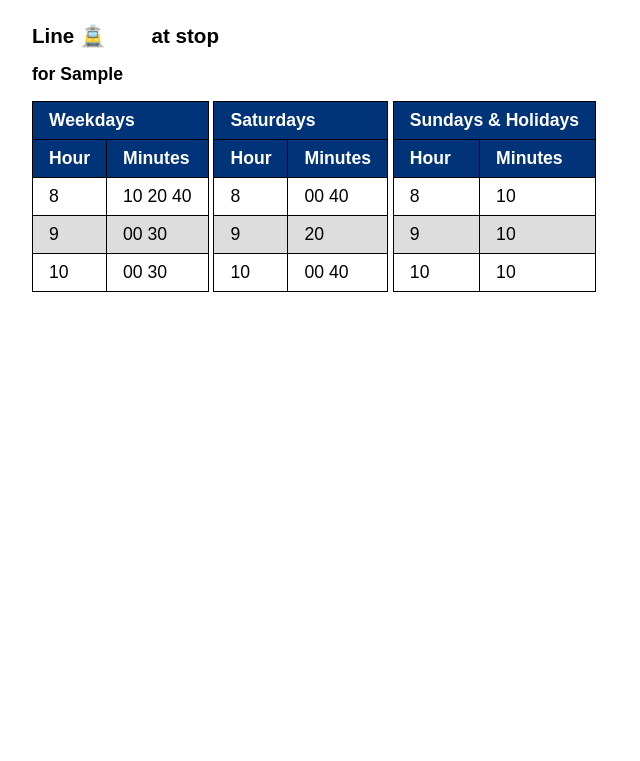
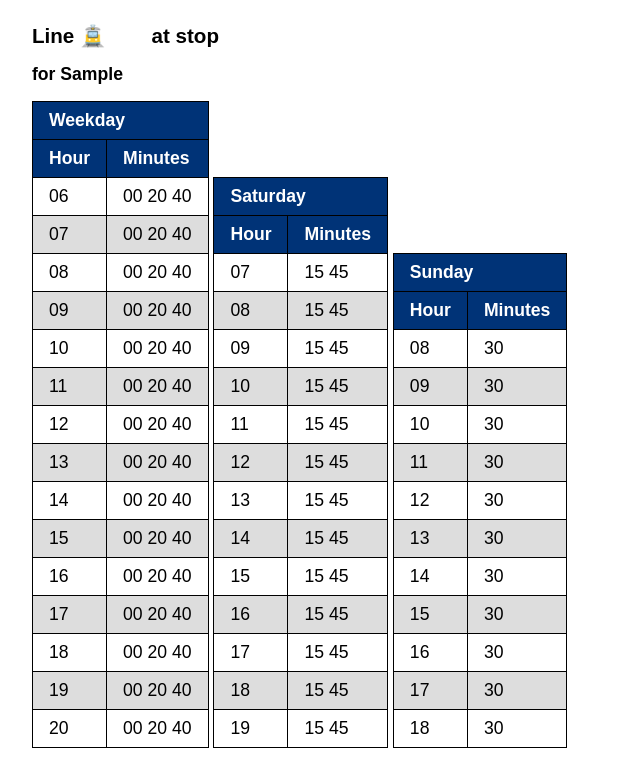
Before and after one commit to konradwojda/knu-cdp2-szallitas, a Django app: page /transportation/timetable/1/1/ in a window 1280 px wide. Shown: the part 72-833 px from the top of the page, without its empty margins (0-640 px from the left). Before the commit the page ends 364 px from the top, so only its background shows below. Run offline with Django 4.2, Linux system fonts and the light colour scheme; tables that the repository leaves empty hold one stand-in row (values such as "Sample post"); some web fonts are replaced.

Commit message:
Render server-generated tabular timetable

```diff
--- a/szallitas/transportation/templates/transportation/timetable.html
+++ b/szallitas/transportation/templates/transportation/timetable.html
@@ -8,74 +8,28 @@
         at stop
         <a href="/transportation/stop/{{stop.id}}">{{stop.name}}</a>
     </h3>
-    {% for pattern in patterns %}
+    {% for pattern, timetables in timetable_by_pattern %}
     <div>
         <!-- FIXME: What if pattern doesn't have a headsign? -->
         <h4>for {{pattern.headsign}}</h4>
         <div class="timetables">
+            {% for calendar_name, deps_by_hours in timetables %}
             <table>
                 <tr>
-                    <th colspan="2">Weekdays</th>
+                    <th colspan="2">{{calendar_name}}</th>
                 </tr>
                 <tr>
                     <th>Hour</th>
                     <th>Minutes</th>
                 </tr>
+                {% for hour, minutes in deps_by_hours %}
                 <tr>
-                    <td>8</td>
-                    <td>10 20 40</td>
+                    <td>{{hour}}</td>
+                    <td>{{minutes|join:" "}}</td>
                 </tr>
-                <tr>
-                    <td>9</td>
-                    <td>00 30</td>
-                </tr>
-                <tr>
-                    <td>10</td>
-                    <td>00 30</td>
-                </tr>
+                {% endfor %}
             </table>
-            <table>
-                <tr>
-                    <th colspan="2">Saturdays</th>
-                </tr>
-                <tr>
-                    <th>Hour</th>
-                    <th>Minutes</th>
-                </tr>
-                <tr>
-                    <td>8</td>
-                    <td>00 40</td>
-                </tr>
-                <tr>
-                    <td>9</td>
-                    <td>20</td>
-                </tr>
-                <tr>
-                    <td>10</td>
-                    <td>00 40</td>
-                </tr>
-            </table>
-            <table>
-                <tr>
-                    <th colspan="2">Sundays & Holidays</th>
-                </tr>
-                <tr>
-                    <th>Hour</th>
-                    <th>Minutes</th>
-                </tr>
-                <tr>
-                    <td>8</td>
-                    <td>10</td>
-                </tr>
-                <tr>
-                    <td>9</td>
-                    <td>10</td>
-                </tr>
-                <tr>
-                    <td>10</td>
-                    <td>10</td>
-                </tr>
-            </table>
+            {% endfor %}
         </div>
     </div>
     {% endfor %}
--- /dev/null
+++ b/szallitas/transportation/timetable/tabular.py
@@ -0,0 +1,24 @@
+from ..models import PatternStop
+
+Hour = str
+Minutes = list[str]
+CalendarName = str
+DepartureBoard = list[tuple[Hour, Minutes]]
+DepartureBoardByCalendar = list[tuple[CalendarName, DepartureBoard]]
+
+
+def generate_tabular_timetable(_pattern_stop: PatternStop) -> DepartureBoardByCalendar:
+    return [
+        (
+            "Weekday",
+            [(f"{h:0>2}", ["00", "20", "40"]) for h in range(6, 21)],
+        ),
+        (
+            "Saturday",
+            [(f"{h:0>2}", ["15", "45"]) for h in range(7, 20)],
+        ),
+        (
+            "Sunday",
+            [(f"{h:0>2}", ["30"]) for h in range(8, 19)],
+        ),
+    ]
--- a/szallitas/transportation/views.py
+++ b/szallitas/transportation/views.py
@@ -1,7 +1,8 @@
 from django.http import HttpRequest, HttpResponse, JsonResponse
-from django.shortcuts import get_list_or_404, get_object_or_404, render
+from django.shortcuts import get_object_or_404, render
 
-from .models import Line, Pattern, Stop
+from .models import Line, Stop
+from .timetable.tabular import generate_tabular_timetable
 
 
 def index(request: HttpRequest) -> HttpResponse:
@@ -20,11 +21,17 @@ def stop(request: HttpRequest, stop_id: int) -> HttpResponse:
 
 
 def timetable(request: HttpRequest, line_id: int, stop_id: int) -> HttpResponse:
+    # FIXME: What if pattern stops multiple times at the stop?
     line = get_object_or_404(Line, pk=line_id)
     stop = get_object_or_404(Stop, pk=stop_id)
-    patterns = get_list_or_404(Pattern, line__id=line_id)
+    timetable_by_pattern = [
+        (pattern, generate_tabular_timetable(pattern_stop))
+        for pattern in line.pattern_set.all()
+        # Skip patterns not stopping at the requested stop
+        if (pattern_stop := pattern.pattern_stop_set.filter(stop_id=stop_id).first())
+    ]
 
-    context = {"line": line, "stop": stop, "patterns": patterns}
+    context = {"line": line, "stop": stop, "timetable_by_pattern": timetable_by_pattern}
     return render(request, "transportation/timetable.html", context)
 
 
```
Also changed, not shown: szallitas/transportation/timetable/__init__.py (added).
